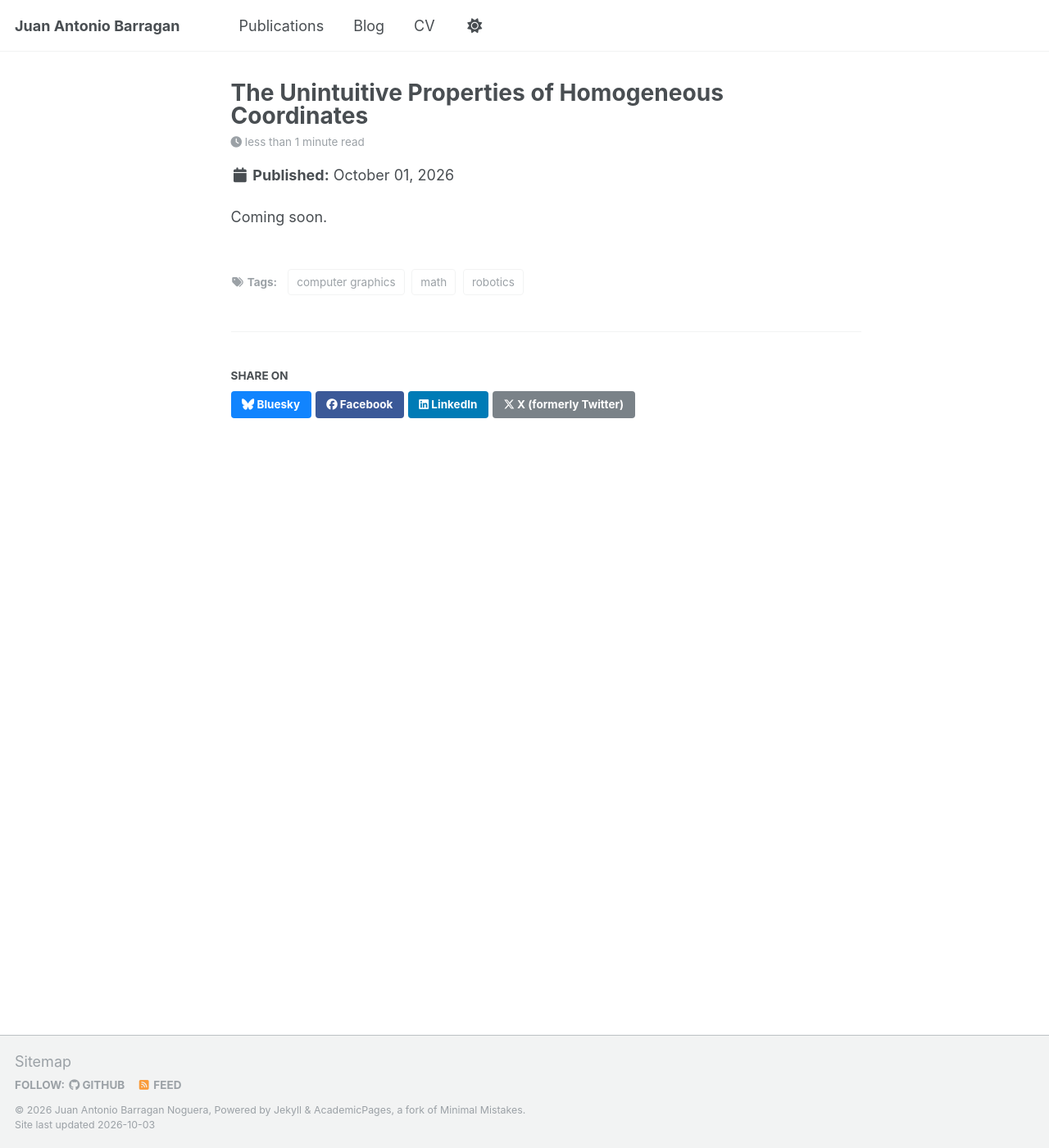
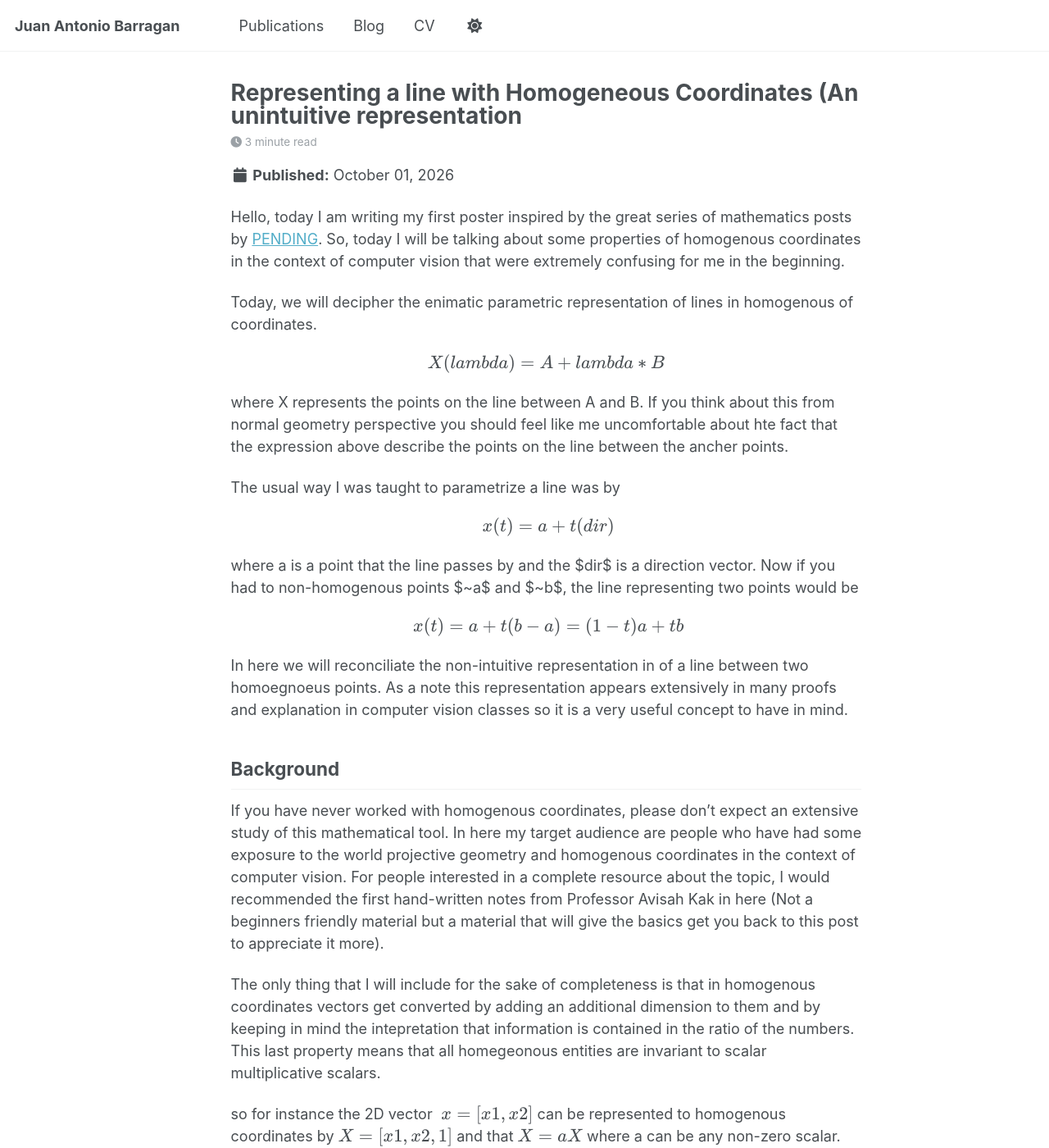
Before and after one commit to jabarragann/jabarragann.github.io, a Jekyll site: the page built from src/_posts/2026-10-01-unintuitive-properties-of-homogeneous-coordinates.md, in a window 1280 px wide and 1400 px high. Shown: the whole window at 82% size. Built offline with Jekyll 4.4.1, drawn with Linux system fonts in a browser that asks for light colours; some of the changed text lies outside the part shown.

Commit message:
Post 1 - draft

```diff
--- a/src/_posts/2026-10-01-unintuitive-properties-of-homogeneous-coordinates.md
+++ b/src/_posts/2026-10-01-unintuitive-properties-of-homogeneous-coordinates.md
@@ -1,5 +1,5 @@
 ---
-title: "The Unintuitive Properties of Homogeneous Coordinates"
+title: "Representing a line with Homogeneous Coordinates (An unintuitive representation"
 date: 2026-10-01
 excerpt: "Coming soon."
 tags:
@@ -8,4 +8,100 @@ tags:
   - math
 ---
 
-Coming soon.
+
+Hello, today I am writing my first poster inspired by the great series of
+mathematics posts by [PENDING](). So, today I will be talking about some
+properties of homogenous coordinates in the context of computer vision that
+were extremely confusing for me in the beginning.
+
+Today, we will decipher the enimatic parametric representation of lines in
+homogenous of coordinates.
+
+$$ X(lambda) = A + lambda * B $$
+
+where X represents the points on the line between A and B. If you think about
+this from normal geometry perspective you should feel like me uncomfortable about hte
+fact that the expression above describe the points on the line between the
+ancher points.
+
+The usual way I was taught to parametrize a line was by
+
+$$ ~x(t) = a + t (dir) $$
+
+where a is a point that the line passes by and the $dir$ is a direction vector.
+Now if you had to non-homogenous points $~a$ and $~b$, the line representing
+two points would be
+
+$$ ~x(t) = a + t (b-a)  = (1-t) a + t b $$
+
+In here we will reconciliate the non-intuitive representation in of a line
+between two homoegnoeus points. As a note this representation appears
+extensively in many proofs and explanation in computer vision classes so it is
+a very useful concept to have in mind.
+
+## Background
+
+If you have never worked with homogenous coordinates, please don't expect an
+extensive study of this mathematical tool. In here my target audience are
+people who have had some exposure to the world projective geometry and homogenous
+coordinates in the context of computer vision. For people interested in a complete
+resource about the topic, I would recommended the first hand-written notes from
+Professor Avisah Kak in here (Not a beginners friendly material but a material
+that will give the basics get you back to this post to appreciate it more).
+
+The only thing that I will include for the sake of completeness is that in
+homogenous coordinates vectors get converted by adding an additional dimension
+to them and by keeping in mind the intepretation that information is contained
+in the ratio of the numbers. This last property means that all homegeonous
+entities are invariant to scalar multiplicative scalars.
+
+so for instance the 2D vector $$ ~x = [x1, x2]$$ can be represented to homogenous coordinates
+by $$X =[x1,x2,1] $$ and that $$X = aX$$ where a can be any non-zero scalar.
+Notice the notation we will follow form this on. Non homogenous points will be
+represented with $~x$ while homogeonous representastion will be $x$.
+
+## The geometric explanation
+
+## The algebraic explanation
+
+So algebraically is very simple to reconciliate both our line representations.
+Given points A and B, it is easy to see why the homogenous representation leads to
+a compact representation for the line between two points by following what happens
+to the last dimension of the vector. For simplicity we will work in 2d homogenous vectors.
+
+Starting with
+$$
+X(lambda) = A + lamda B
+$$
+
+This can be written as
+
+$$
+X(lambda ) = vector [a1 + lambda b1, ...  , .... ]
+$$
+
+Since we only care about ratios in the vector this turns into
+$$
+X(lambda) = vector[a1+ lambda/(1+lambda), ... ,...]
+$$
+
+Then by doing the parameter substitution of
+
+$$
+t = lambda/(1+lambda)
+$$
+
+and keeping in mind that
+
+$$
+(1-t) = 1 /(a+lambda)
+$$
+
+you can convert the expresion above as
+
+$$
+~A(1-t) + t ~b = ~a + (~b-~a) * t
+$$
+
+
+$$x(t) = (1 - t)a + t *b $$
```
